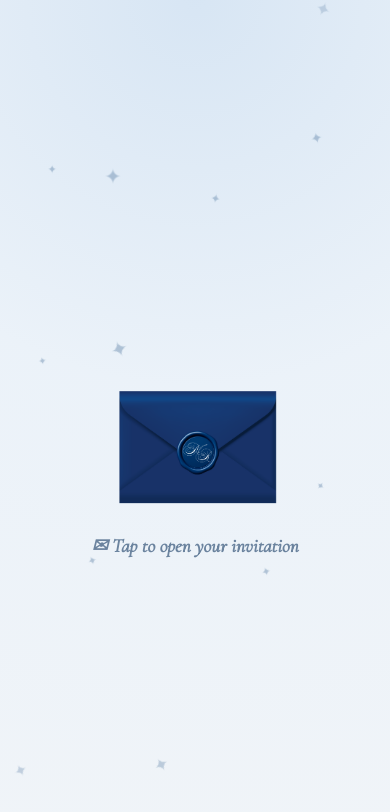
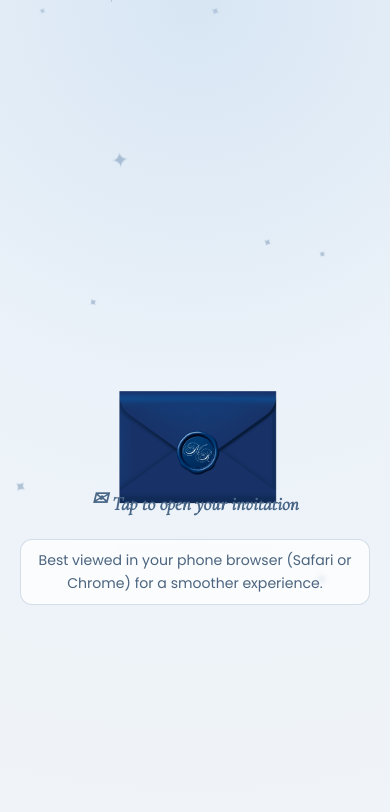
Before and after one commit to H1karuuu/RSVP-Wedding-Website, a Vue app in the folder frontend/: page / in a window 390 px wide. Shown: the top 812 px of the page. Built offline with nearby package versions, Linux system fonts and the light colour scheme; no server answers.

Commit message:
feat: add browser compatibility note and enhance responsive styles for landing and main pages

```diff
--- a/frontend/src/views/LandingPage.vue
+++ b/frontend/src/views/LandingPage.vue
@@ -48,6 +48,10 @@
 
       <p class="tap-text" :class="{ hidden: envelopeOpened }">
         <span class="tap-icon">✉</span> Tap to open your invitation
+      </p>
+
+      <p class="browser-note" :class="{ hidden: envelopeOpened }">
+        Best viewed in your phone browser (Safari or Chrome) for a smoother experience.
       </p>
     </section>
 
@@ -280,6 +284,26 @@ const sparkleStyle = (i) => ({
   display: inline-block;
   animation: bounce 1.5s ease infinite;
 }
+
+.browser-note {
+  max-width: 420px;
+  text-align: center;
+  font-family: var(--font-body);
+  font-size: 0.95rem;
+  color: rgba(65, 92, 120, 0.95);
+  background: rgba(255, 255, 255, 0.7);
+  border: 1px solid rgba(111, 144, 177, 0.28);
+  border-radius: 12px;
+  padding: 9px 14px;
+  backdrop-filter: blur(2px);
+  z-index: 10;
+  transition: opacity 0.5s;
+}
+
+.browser-note.hidden {
+  opacity: 0;
+  pointer-events: none;
+}
 @keyframes pulse {
   0%, 100% { opacity: 0.6; }
   50% { opacity: 1; }
@@ -350,5 +374,10 @@ const sparkleStyle = (i) => ({
   .invitation-popup {
     top: 82%;
   }
+
+  .browser-note {
+    max-width: 90vw;
+    font-size: 0.88rem;
+  }
 }
 </style>
--- a/frontend/src/views/MainPage.vue
+++ b/frontend/src/views/MainPage.vue
@@ -1979,6 +1979,13 @@ onUnmounted(() => {
 
 /* ===== RESPONSIVE ===== */
 @media (max-width: 768px) {
+  .hero-section {
+    background-size: contain;
+    background-position: center top;
+    background-repeat: no-repeat;
+    background-color: #7f8f9f;
+  }
+
   .hero-names { font-size: 3rem; }
   .forever-background { background-size: auto 100%; }
   .save-date-layout { grid-template-columns: 1fr; }
--- a/frontend/src/views/RsvpPage.vue
+++ b/frontend/src/views/RsvpPage.vue
@@ -44,7 +44,7 @@
 
             <!-- Email (optional) -->
             <div class="form-group">
-              <label class="form-label elegant">Email</label>
+              <label class="form-label elegant">Email (optional)</label>
               <input
                 v-model="form.email"
                 type="email"
@@ -55,7 +55,7 @@
 
             <!-- Phone -->
             <div class="form-group">
-              <label class="form-label elegant">Phone Number</label>
+              <label class="form-label elegant">Phone Number (optional)</label>
               <input
                 v-model="form.phone"
                 type="tel"
```
